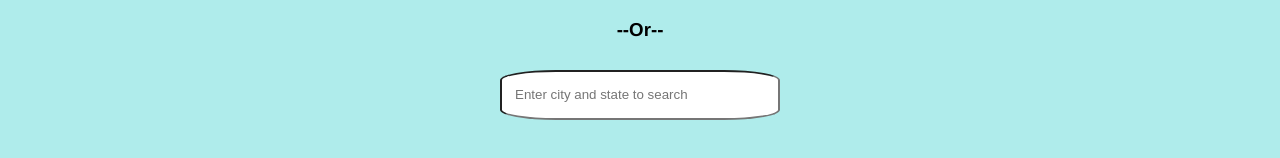
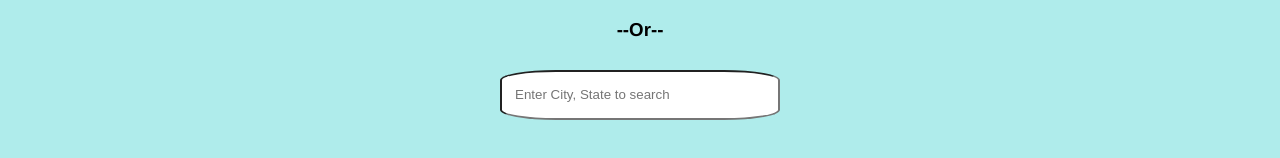
Before and after one commit to the-bone-yard/frontend, a Vue app: page /#/ in a window 1280 px wide. Shown: the part 1297-1455 px from the top of the page. Built offline with nearby package versions, Linux system fonts and the light colour scheme; no server answers; a web font is replaced by a local one.

Commit message:
Update placeholder text

```diff
--- a/src/components/FindPark.vue
+++ b/src/components/FindPark.vue
@@ -21,7 +21,7 @@
       class="search-input"
       type="text"
       aria-label="Type your search terms here"
-      placeholder="Enter city and state to search"
+      placeholder="Enter City, State to search"
       v-model="searchTerm"
     />
     <router-link v-if="searchTerm" to="/results">
```
